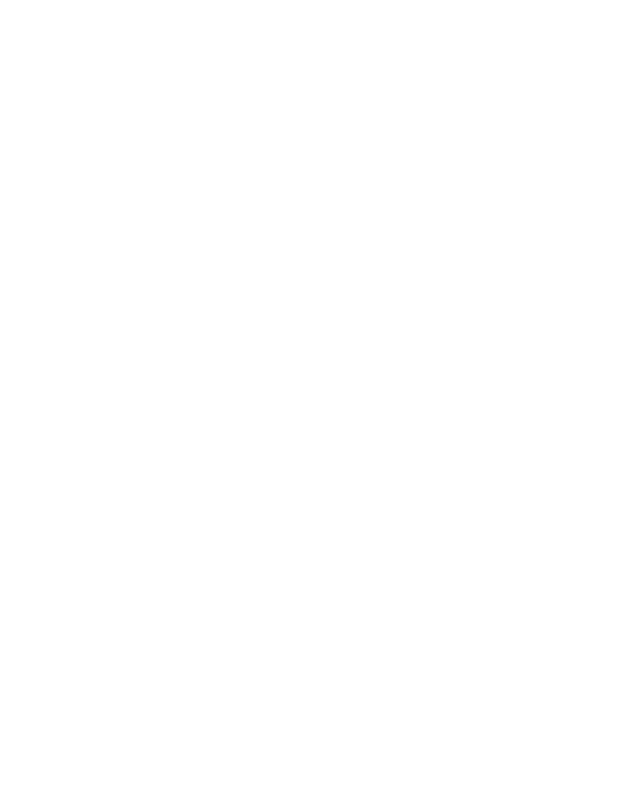
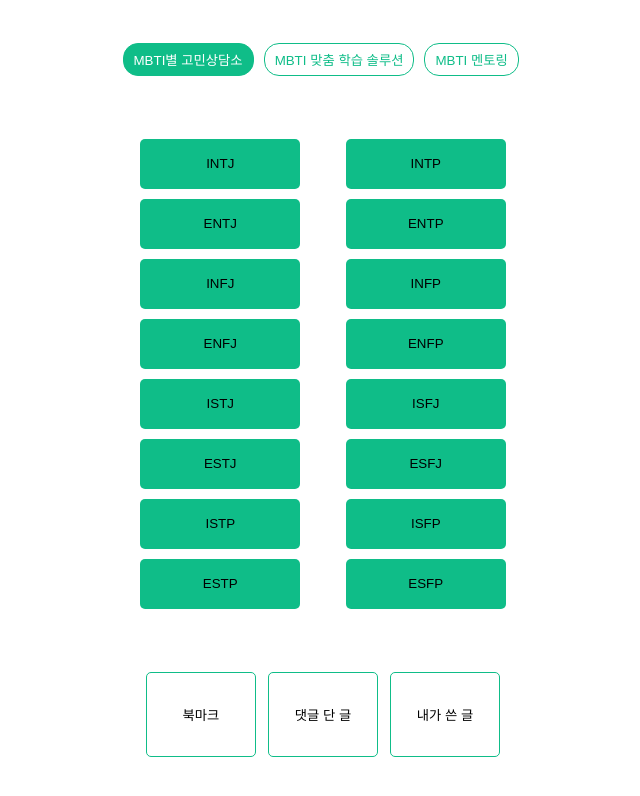
Before and after one commit to ATTI-UMC/ATTI-frontend, a React (Vite) app: page /community/counseling in a window 1280 px wide. Shown: the top 796 px of the page, without its empty margins (317-957 px from the left). Built offline with nearby package versions, Linux system fonts and the light colour scheme.

Commit message:
feat: community 홈화면 구현

```diff
--- a/src/pages/Community/CommunityHome.jsx
+++ b/src/pages/Community/CommunityHome.jsx
@@ -1,7 +1,154 @@
 import React from "react";
+import { useNavigate, useParams } from "react-router-dom";
+import styled from "styled-components";
 
 const CommunityHome = () => {
-  return <div></div>;
+  const { category } = useParams();
+  const navigate = useNavigate();
+
+  const categories = [
+    { value: "counseling", label: "MBTI별 고민상담소" },
+    { value: "learning", label: "MBTI 맞춤 학습 솔루션" },
+    { value: "mentoring", label: "MBTI 멘토링" },
+  ];
+
+  const mbtiTypes = [
+    "INTJ",
+    "INTP",
+    "ENTJ",
+    "ENTP",
+    "INFJ",
+    "INFP",
+    "ENFJ",
+    "ENFP",
+    "ISTJ",
+    "ISFJ",
+    "ESTJ",
+    "ESFJ",
+    "ISTP",
+    "ISFP",
+    "ESTP",
+    "ESFP",
+  ];
+
+  const userAction = [
+    { img: "", content: "북마크" },
+    { img: "", content: "댓글 단 글" },
+    { img: "", content: "내가 쓴 글" },
+  ];
+
+  const handleCategoryChange = (selectedCategory) => {
+    navigate(`/community/${selectedCategory}`);
+  };
+
+  const handleMBTIOptionClick = (mbti) => {
+    navigate(`/community/${category}/${mbti}`);
+  };
+
+  return (
+    <Layout>
+      <CategoryContainer>
+        {categories.map(({ value, label }) => (
+          <CategoryOption
+            key={value}
+            selected={category === value}
+            onClick={() => handleCategoryChange(value)}
+          >
+            {label}
+          </CategoryOption>
+        ))}
+      </CategoryContainer>
+      <MBTIContainer>
+        {mbtiTypes.map((mbti) => (
+          <MBTIOption key={mbti} onClick={() => handleMBTIOptionClick(mbti)}>
+            {mbti}
+          </MBTIOption>
+        ))}
+      </MBTIContainer>
+      <UserContainer>
+        {userAction.map((action, index) => (
+          <UserAction key={index}>{action.content}</UserAction>
+        ))}
+      </UserContainer>
+    </Layout>
+  );
 };
 
 export default CommunityHome;
+
+const Layout = styled.div`
+  display: flex;
+  flex-direction: column;
+  justify-content: space-around;
+  max-width: 425px;
+  width: 100%;
+  height: 100vh;
+  margin: 0 auto;
+  padding: 12px;
+`;
+
+const CategoryContainer = styled.div`
+  display: flex;
+  flex-direction: row;
+  gap: 10px;
+  overflow-x: scroll;
+  &::-webkit-scrollbar {
+    display: none;
+  }
+  -ms-overflow-style: none;
+  scrollbar-width: none;
+`;
+
+const CategoryOption = styled.button`
+  display: flex;
+  justify-content: center;
+  align-items: center;
+  padding: 6px 10px;
+  white-space: nowrap;
+  border-radius: 15px;
+  background-color: ${(props) => (props.selected ? "#0FBD88" : "white")};
+  border: 1px solid #0fbd88;
+  color: ${(props) => (props.selected ? "white" : "#0FBD88")};
+`;
+
+const MBTIContainer = styled.div`
+  display: grid;
+  grid-template-columns: repeat(2, 1fr);
+  grid-template-rows: repeat(8, auto);
+  place-items: center;
+  gap: 10px;
+`;
+
+const MBTIOption = styled.button`
+  display: flex;
+  flex-direction: row;
+  align-items: center;
+  justify-content: center;
+  height: 50px;
+  width: 160px;
+  border-radius: 5px;
+  padding: 0 16px;
+  background-color: #0fbd88;
+  border: 1px #0fbd88;
+`;
+
+const UserContainer = styled.div`
+  display: flex;
+  flex-direction: row;
+  align-items: center;
+  justify-content: center;
+  gap: 12px;
+`;
+
+const UserAction = styled.button`
+  display: flex;
+  flex-direction: column;
+  justify-content: center;
+  align-items: center;
+  gap: 10px;
+  height: 85px;
+  width: 110px;
+  border: 1px solid #0fbd88;
+  border-radius: 5px;
+  background-color: transparent;
+`;
```
